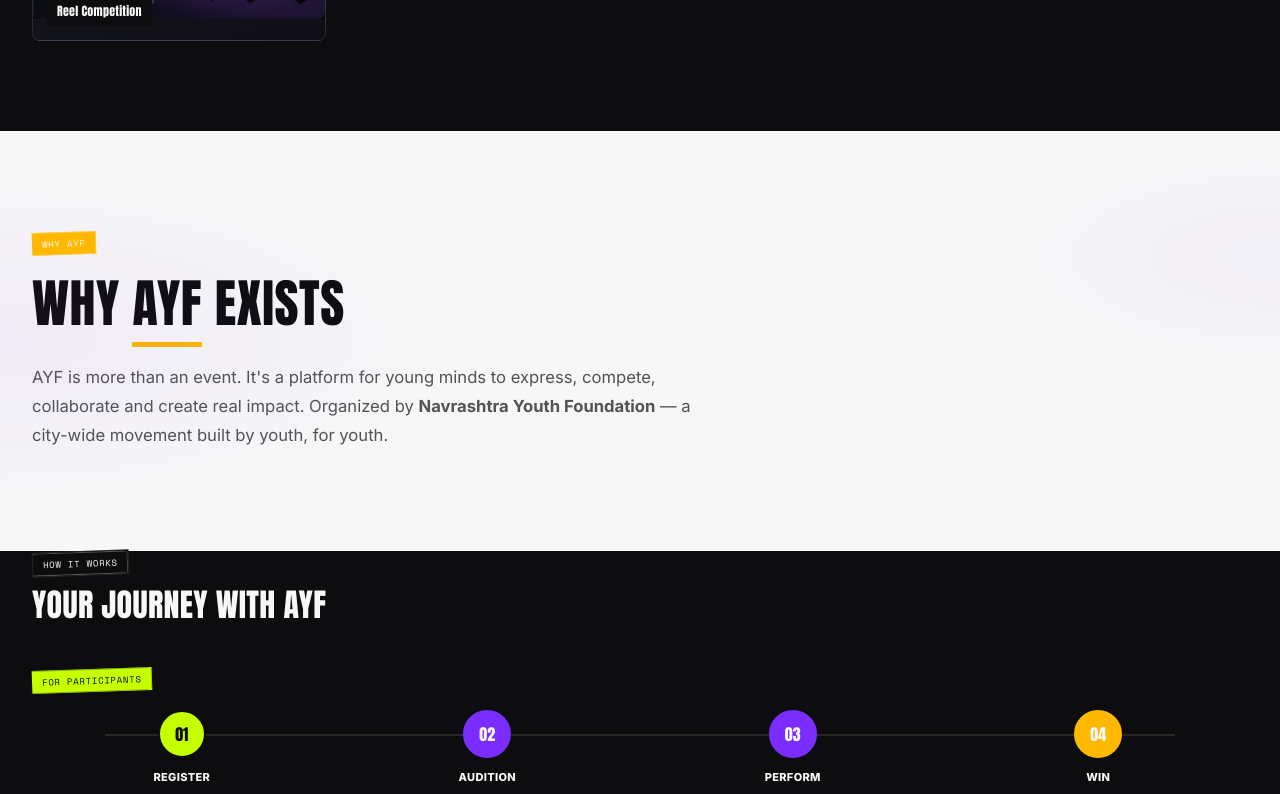
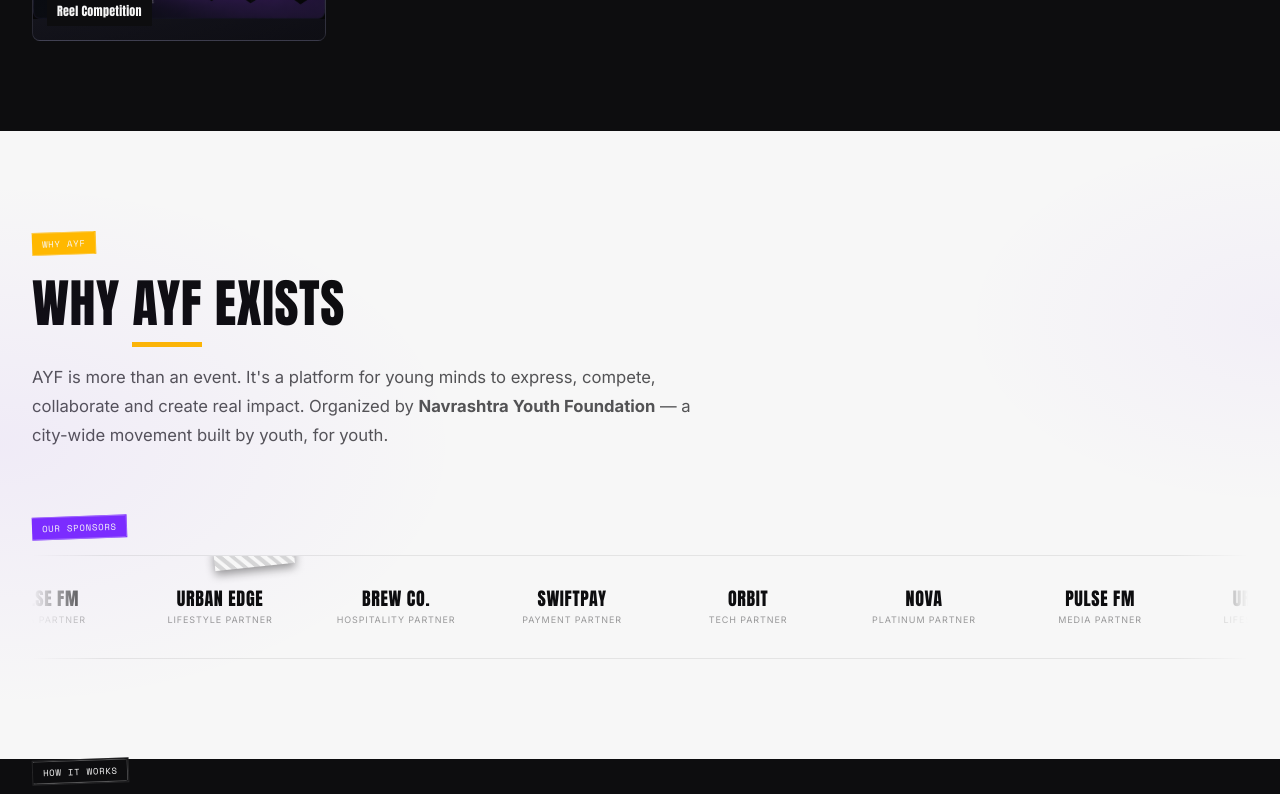
Before and after one commit to Smit2080/ayf-2026, a Next.js app: page / in a window 1280 px wide. Shown: the part 1580-2374 px from the top of the page. Built offline with nearby package versions, Linux system fonts and the light colour scheme.

Commit message:
Add auto-scrolling sponsor slider below Why AYF text

```diff
--- a/app/globals.css
+++ b/app/globals.css
@@ -303,6 +303,37 @@
 .about-desc--full{
   font-size:clamp(16px,1.3vw,19px);line-height:1.75;
   color:rgba(13,13,15,0.7);margin-top:32px;max-width:680px;
+}
+.about-sponsors{margin-top:64px;position:relative;}
+.sponsor-slider-wrap{
+  position:relative;overflow:hidden;
+  padding:16px 0;
+  border-top:1px solid rgba(13,13,15,0.08);
+  border-bottom:1px solid rgba(13,13,15,0.08);
+  mask-image:linear-gradient(90deg,transparent 0%,var(--white) 6%,var(--white) 94%,transparent 100%);
+  -webkit-mask-image:linear-gradient(90deg,transparent 0%,var(--white) 6%,var(--white) 94%,transparent 100%);
+}
+.sponsor-slider-track{
+  display:flex;gap:0;width:max-content;
+  animation:sponsorSlide 28s linear infinite;
+}
+.sponsor-slide{
+  display:flex;flex-direction:column;align-items:center;justify-content:center;
+  width:160px;height:70px;flex-shrink:0;
+  margin:0 8px;
+  font-family:'Anton';letter-spacing:.04em;
+}
+.sponsor-slide-name{
+  font-size:18px;color:var(--ink);line-height:1.2;
+}
+.sponsor-slide-tag{
+  font-size:9px;text-transform:uppercase;letter-spacing:.1em;
+  color:rgba(13,13,15,0.4);margin-top:4px;
+  font-family:'Inter',sans-serif;
+}
+@keyframes sponsorSlide{
+  0%{transform:translateX(0);}
+  100%{transform:translateX(-50%);}
 }
 
 
--- /dev/null
+++ b/src/components/SponsorSlider.tsx
@@ -0,0 +1,32 @@
+const sponsors = [
+  { name: 'NOVA', tag: 'Platinum Partner' },
+  { name: 'PULSE FM', tag: 'Media Partner' },
+  { name: 'URBAN EDGE', tag: 'Lifestyle Partner' },
+  { name: 'BREW CO.', tag: 'Hospitality Partner' },
+  { name: 'SWIFTPAY', tag: 'Payment Partner' },
+  { name: 'ORBIT', tag: 'Tech Partner' },
+  { name: 'NOVA', tag: 'Platinum Partner' },
+  { name: 'PULSE FM', tag: 'Media Partner' },
+  { name: 'URBAN EDGE', tag: 'Lifestyle Partner' },
+  { name: 'BREW CO.', tag: 'Hospitality Partner' },
+  { name: 'SWIFTPAY', tag: 'Payment Partner' },
+  { name: 'ORBIT', tag: 'Tech Partner' },
+];
+
+const colors = ['sticker-orange', 'sticker-purple', 'sticker-lime', 'sticker-pink'];
+
+export default function SponsorSlider() {
+  return (
+    <div className="sponsor-slider-wrap">
+      <div className="gaffer-tape" style={{ width: 80, height: 22, top: -11, left: '15%', transform: 'rotate(-6deg)', zIndex: 2 }} />
+      <div className="sponsor-slider-track">
+        {sponsors.map((s, i) => (
+          <div className="sponsor-slide" key={i}>
+            <span className={`sponsor-slide-name`}>{s.name}</span>
+            <span className="sponsor-slide-tag">{s.tag}</span>
+          </div>
+        ))}
+      </div>
+    </div>
+  );
+}
--- a/src/components/WhyAYF.tsx
+++ b/src/components/WhyAYF.tsx
@@ -1,3 +1,5 @@
+import SponsorSlider from './SponsorSlider';
+
 export default function WhyAYF() {
   return (
     <section className="why reveal" id="about">
@@ -7,6 +9,10 @@
           <h2 className="about-heading">Why <u>AYF</u> exists</h2>
           <p className="about-desc about-desc--full">AYF is more than an event. It&apos;s a platform for young minds to express, compete, collaborate and create real impact. Organized by <strong>Navrashtra Youth Foundation</strong> &mdash; a city-wide movement built by youth, for youth.</p>
         </div>
+        <div className="about-sponsors">
+          <span className="sticker sticker-purple" style={{ marginBottom: 16 }}>Our Sponsors</span>
+          <SponsorSlider />
+        </div>
       </div>
     </section>
   );
```
